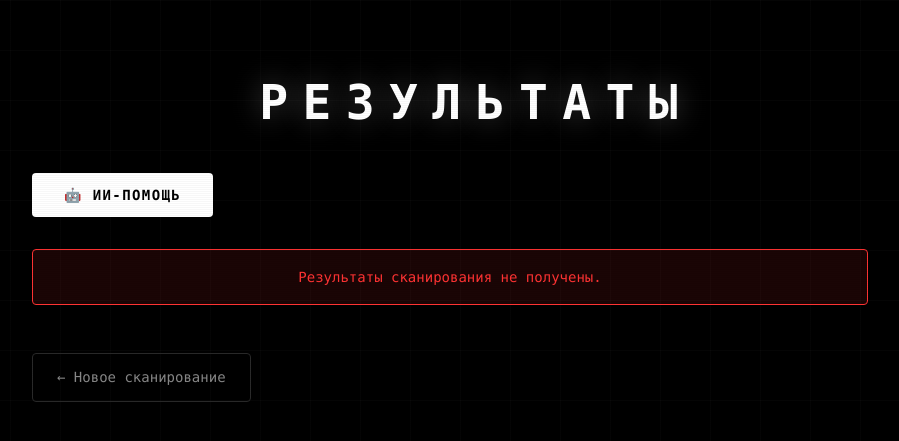
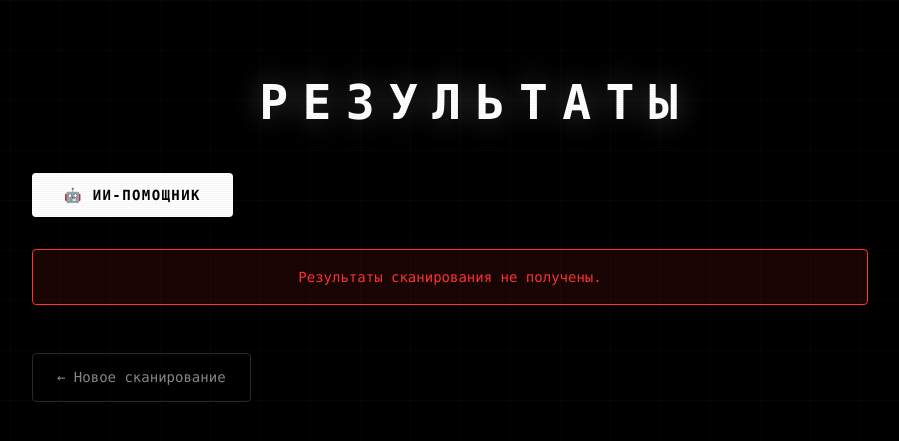
Before and after one commit to binary203/Securo, a Flask app: template app/templates/results.html in a window 1280 px wide. Shown: the top 441 px of the page, without its empty margins (190-1089 px from the left). Run offline with Flask 3, Linux system fonts and the light colour scheme; the template is opened without the code that fills it, so the values that code supplies are empty.

Commit message:
Update button text

```diff
--- a/app/templates/results.html
+++ b/app/templates/results.html
@@ -10,7 +10,7 @@
         <h1>РЕЗУЛЬТАТЫ</h1>
         <!-- Кнопка LLM-помощи-->
         <div style="margin-bottom: 2rem;">
-            <button id="AiAssist">🤖 ИИ-помощь</button>
+            <button id="AiAssist">🤖 ИИ-помощник</button>
         </div>
         <!-- Результаты сканирования-->
         {% if result %}
@@ -122,7 +122,6 @@
 <!-- оверлей LLM -->
 <div id="overlay">
     <div class="chat-container" id="chatContainer">
-        <!-- ЗАголовок -->
         <div class="chat-header">
             <div>
                 <h2>🤖 ИИ-ассистент по безопасности</h2>
```
